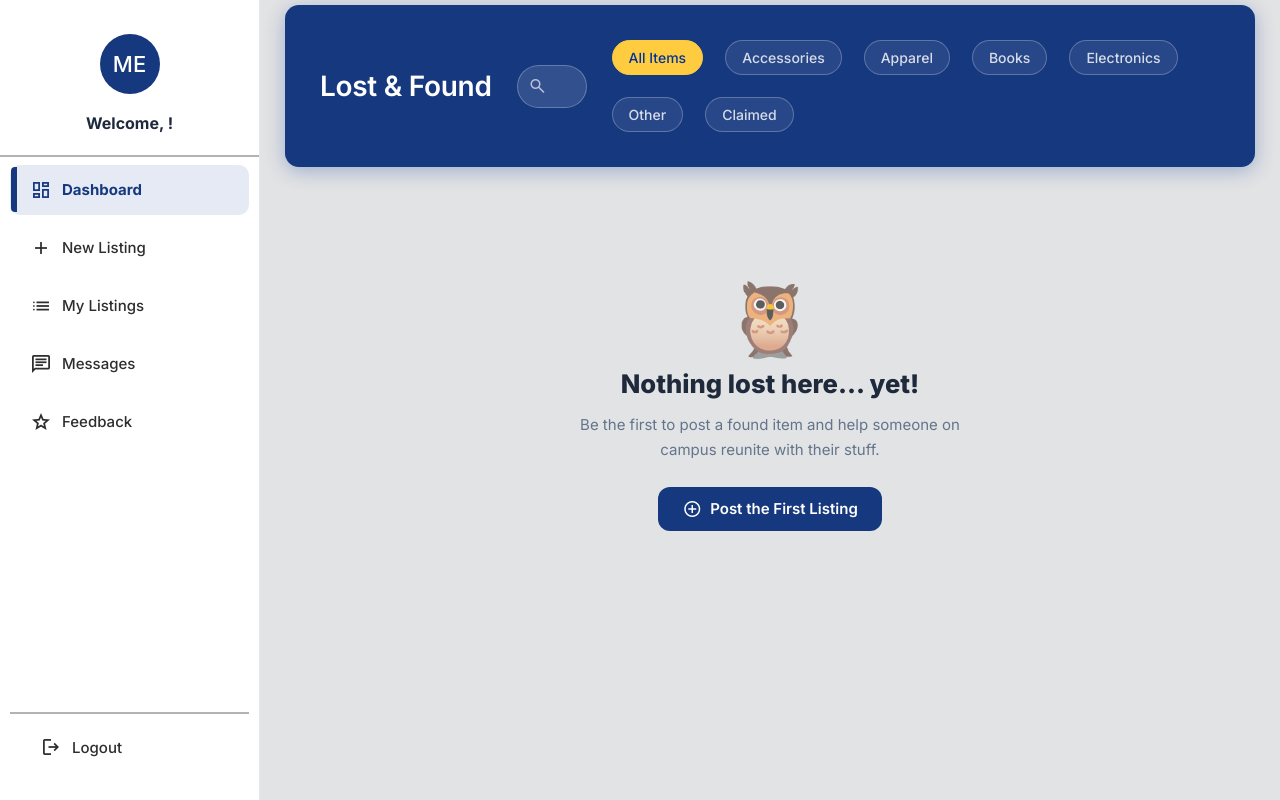
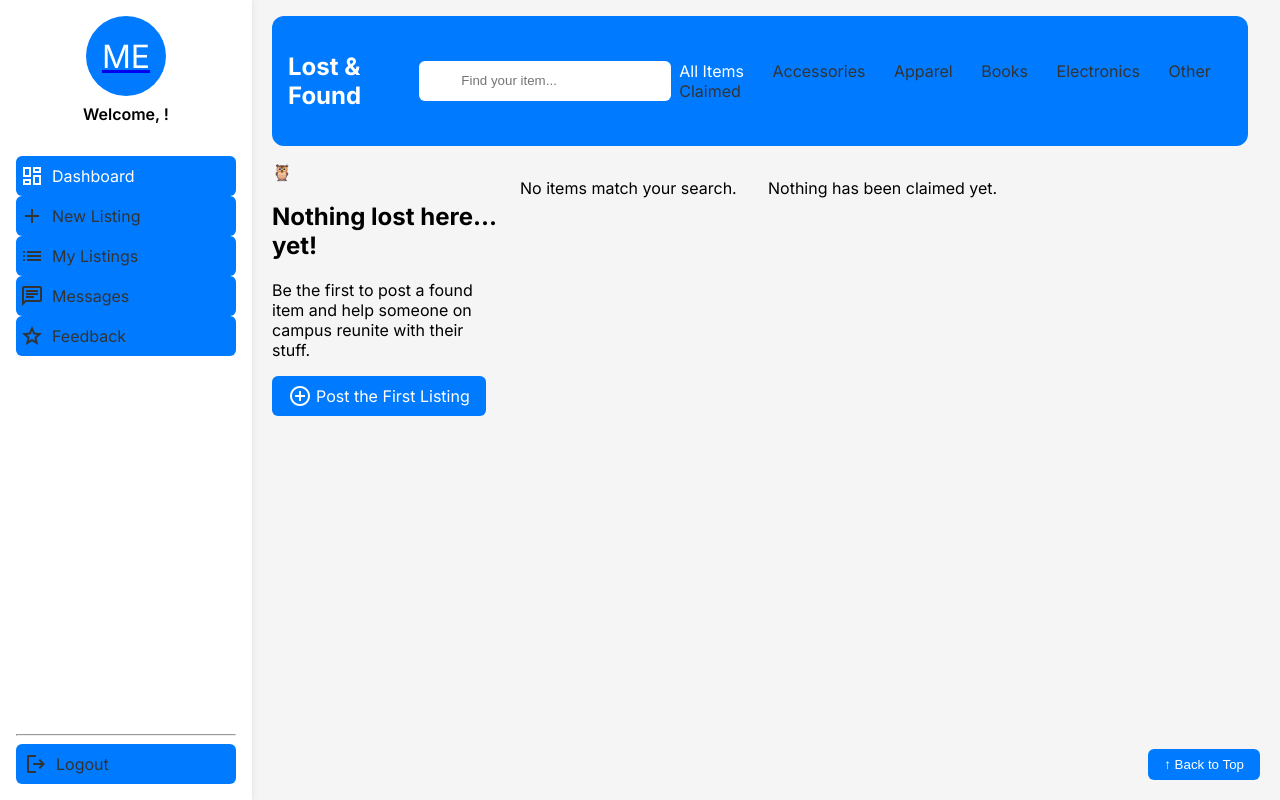
Before and after one commit to Juxnn02/LostAndFound, a Flask app: page /dashboard in a window 1280 px wide. Run offline with Flask 3, Linux system fonts and the light colour scheme; data that the repository does not hold is empty.

Commit message:
Update dashboard.html

```diff
--- a/templates/dashboard.html
+++ b/templates/dashboard.html
@@ -6,11 +6,259 @@
 <title>Dashboard — Lost & Found</title>
 <link rel="preconnect" href="https://fonts.googleapis.com">
 <link href="https://fonts.googleapis.com/css2?family=Inter:wght@400;500;600;700;800&display=swap" rel="stylesheet">
-    <link rel="stylesheet" href="static/app.css">
 <link href="https://fonts.googleapis.com/icon?family=Material+Symbols+Outlined" rel="stylesheet">
 <style>
-        /* Make avatar look clickable */
-        .avatar { cursor: pointer; }
+    :root {
+        --button-bg: #007bff;
+        --button-hover: #ffffff;
+    }
+
+    body {
+        font-family: 'Inter', sans-serif;
+        margin: 0;
+        background: #f5f5f5;
+    }
+
+    /* SIDEBAR */
+    .sidepanel {
+        width: 220px;
+        background: #fff;
+        position: fixed;
+        top: 0;
+        left: 0;
+        bottom: 0;
+        padding: 1rem;
+        display: flex;
+        flex-direction: column;
+        justify-content: space-between;
+        box-shadow: 2px 0 5px rgba(0,0,0,0.05);
+    }
+
+    .profile-header {
+        text-align: center;
+        margin-bottom: 2rem;
+    }
+
+    .sidepanel .avatar {
+        width: 80px;
+        height: 80px;
+        border-radius: 50%;
+        background: var(--button-bg);
+        color: white;
+        display: flex;
+        justify-content: center;
+        align-items: center;
+        font-size: 2rem;
+        margin: 0 auto;
+        cursor: pointer;
+        overflow: hidden;
+    }
+
+    .sidepanel .avatar img {
+        width: 100%;
+        height: 100%;
+        object-fit: cover;
+    }
+
+    .sidepanel .user-info h3 {
+        font-weight: 600;
+        margin-top: 0.5rem;
+        font-size: 1rem;
+    }
+
+    .sidepanel-nav a {
+        display: flex;
+        align-items: center;
+        gap: 0.5rem;
+        text-decoration: none;
+        color: #333;
+        padding: 0.5rem 0.25rem;
+        border-radius: 6px;
+        transition: 0.2s;
+    }
+
+    .sidepanel-nav a.active {
+        background: var(--button-bg);
+        color: white;
+    }
+
+    .sidepanel-nav a:hover {
+        background: var(--button-hover);
+        color: #000;
+    }
+
+    .sidepanel-footer a {
+        text-decoration: none;
+        color: #333;
+        display: flex;
+        align-items: center;
+        gap: 0.5rem;
+        padding: 0.5rem;
+        border-radius: 6px;
+        transition: 0.2s;
+    }
+
+    .sidepanel-footer a:hover {
+        background: var(--button-hover);
+        color: #000;
+    }
+
+    /* MAIN CONTENT */
+    .main-content {
+        margin-left: 240px;
+        padding: 1rem 2rem;
+    }
+
+    .navbar {
+        display: flex;
+        justify-content: space-between;
+        align-items: center;
+        background: var(--button-bg);
+        color: white;
+        padding: 1rem;
+        border-radius: 12px;
+        margin-bottom: 1rem;
+    }
+
+    .search-bar {
+        display: flex;
+        align-items: center;
+        background: #fff;
+        padding: 0.5rem;
+        border-radius: 6px;
+    }
+
+    .searchbar-input {
+        border: none;
+        margin-left: 0.5rem;
+        outline: none;
+        width: 200px;
+    }
+
+    .filter-menu a {
+        text-decoration: none;
+        color: #333;
+        padding: 0.3rem 0.5rem;
+        margin-right: 0.5rem;
+        border-radius: 6px;
+        transition: 0.2s;
+    }
+
+    .filter-menu a.active {
+        background: var(--button-bg);
+        color: white;
+    }
+
+    .filter-menu a:hover {
+        background: var(--button-hover);
+        color: #000;
+    }
+
+    /* GRID */
+    .grid-container {
+        display: grid;
+        grid-template-columns: repeat(auto-fill,minmax(220px,1fr));
+        gap: 1rem;
+    }
+
+    .card {
+        background: #fff;
+        border-radius: 12px;
+        overflow: hidden;
+        cursor: pointer;
+        transition: 0.2s;
+        box-shadow: 0 2px 6px rgba(0,0,0,0.05);
+    }
+
+    .card:hover {
+        transform: translateY(-2px);
+    }
+
+    .card-img-wrapper {
+        position: relative;
+    }
+
+    .card-img img {
+        width: 100%;
+        height: 150px;
+        object-fit: cover;
+    }
+
+    .card-badge {
+        position: absolute;
+        top: 8px;
+        left: 8px;
+        background: var(--button-bg);
+        color: white;
+        padding: 0.25rem 0.5rem;
+        border-radius: 6px;
+        font-size: 0.8rem;
+    }
+
+    .claimed-overlay {
+        position: absolute;
+        top: 0;
+        left: 0;
+        background: rgba(255,0,0,0.8);
+        color: white;
+        width: 100%;
+        height: 100%;
+        display: flex;
+        align-items: center;
+        justify-content: center;
+        font-weight: bold;
+        font-size: 1.2rem;
+    }
+
+    .card-body {
+        padding: 0.5rem;
+    }
+
+    .card-location {
+        font-size: 0.85rem;
+        color: #555;
+        display: flex;
+        align-items: center;
+        gap: 0.25rem;
+    }
+
+    /* Empty state */
+    .empty-state-btn {
+        display: inline-flex;
+        align-items: center;
+        gap: 0.25rem;
+        text-decoration: none;
+        color: white;
+        background: var(--button-bg);
+        padding: 0.5rem 1rem;
+        border-radius: 6px;
+        transition: 0.2s;
+    }
+
+    .empty-state-btn:hover {
+        background: var(--button-hover);
+        color: #000;
+    }
+
+    /* Buttons scroll */
+    #scrollTopBtn {
+        position: fixed;
+        bottom: 20px;
+        right: 20px;
+        padding: 0.5rem 1rem;
+        background: var(--button-bg);
+        color: white;
+        border: none;
+        border-radius: 6px;
+        cursor: pointer;
+        transition: 0.2s;
+    }
+
+    #scrollTopBtn:hover {
+        background: var(--button-hover);
+        color: #000;
+    }
+
 </style>
 </head>
 
@@ -20,12 +268,11 @@
 <aside class="sidepanel" id="sidePanel">
     <div class="sidepanel-top">
         <div class="profile-header">
-            <!-- CLICKABLE AVATAR -->
             <a href="/profile">
                 <div class="avatar">{{ user_initials }}</div>
             </a>
             <div class="user-info">
-                <h3> Welcome, {{ user_name.split(' ')[0] }}!</h3>
+                <h3>Welcome, {{ user_name.split(' ')[0] }}!</h3>
             </div>
         </div>
 
@@ -39,7 +286,8 @@
     </div>
 
     <div class="sidepanel-footer">
-        <hr> <a href="/"><span class="material-symbols-outlined">logout</span>Logout</a>
+        <hr>
+        <a href="/"><span class="material-symbols-outlined">logout</span>Logout</a>
     </div>
 </aside>
 
@@ -63,12 +311,9 @@
             <a href="#">Other</a>
             <a href="#">Claimed</a>
         </div>
-
     </div>
 
-    <!-- GRID -->
     <div class="grid-container" id="listings-grid" data-latest-id="{{ (posts | map(attribute='id') | max) if posts else 0 }}">
-
         {% if posts %}
             {% for post in posts %}
             <div class="card"
@@ -119,16 +364,16 @@
 
         <p id="no-results" class="no-results">No items match your search.</p>
         <p id="no-claimed" class="no-results">Nothing has been claimed yet.</p>
-
     </div>
-
 </div>
 
 <button type="button" onclick="scrollToTop()" id="scrollTopBtn" title="Go to top">
     ↑ Back to Top
 </button>
 
-<script src="static/dashboard.js"></script>
-
+<script src="static/global.js"></script>
+<script>
+function scrollToTop() { window.scrollTo({ top: 0, behavior: 'smooth' }); }
+</script>
 </body>
 </html>
```
Lines whose indentation alone changed are shown as unchanged.
